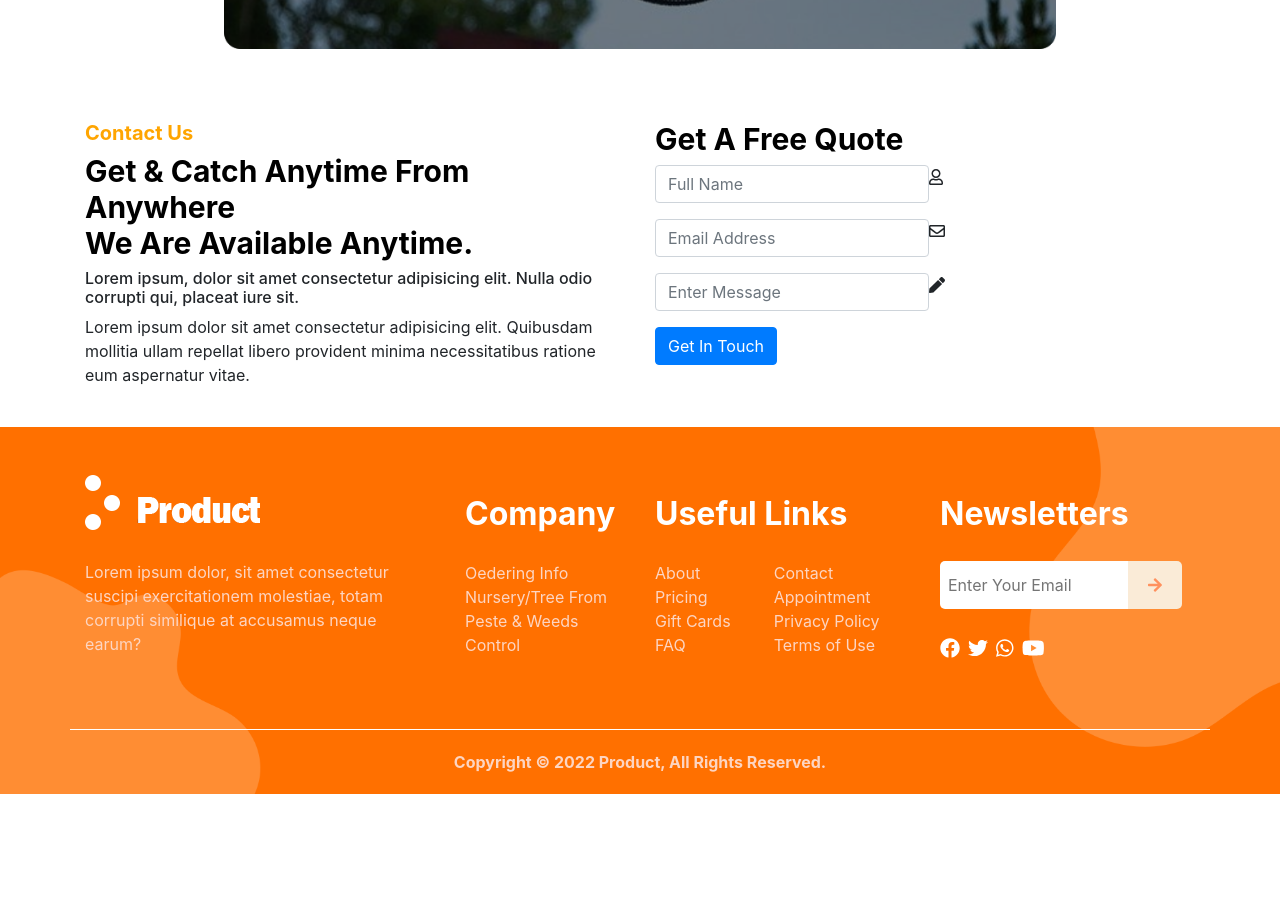
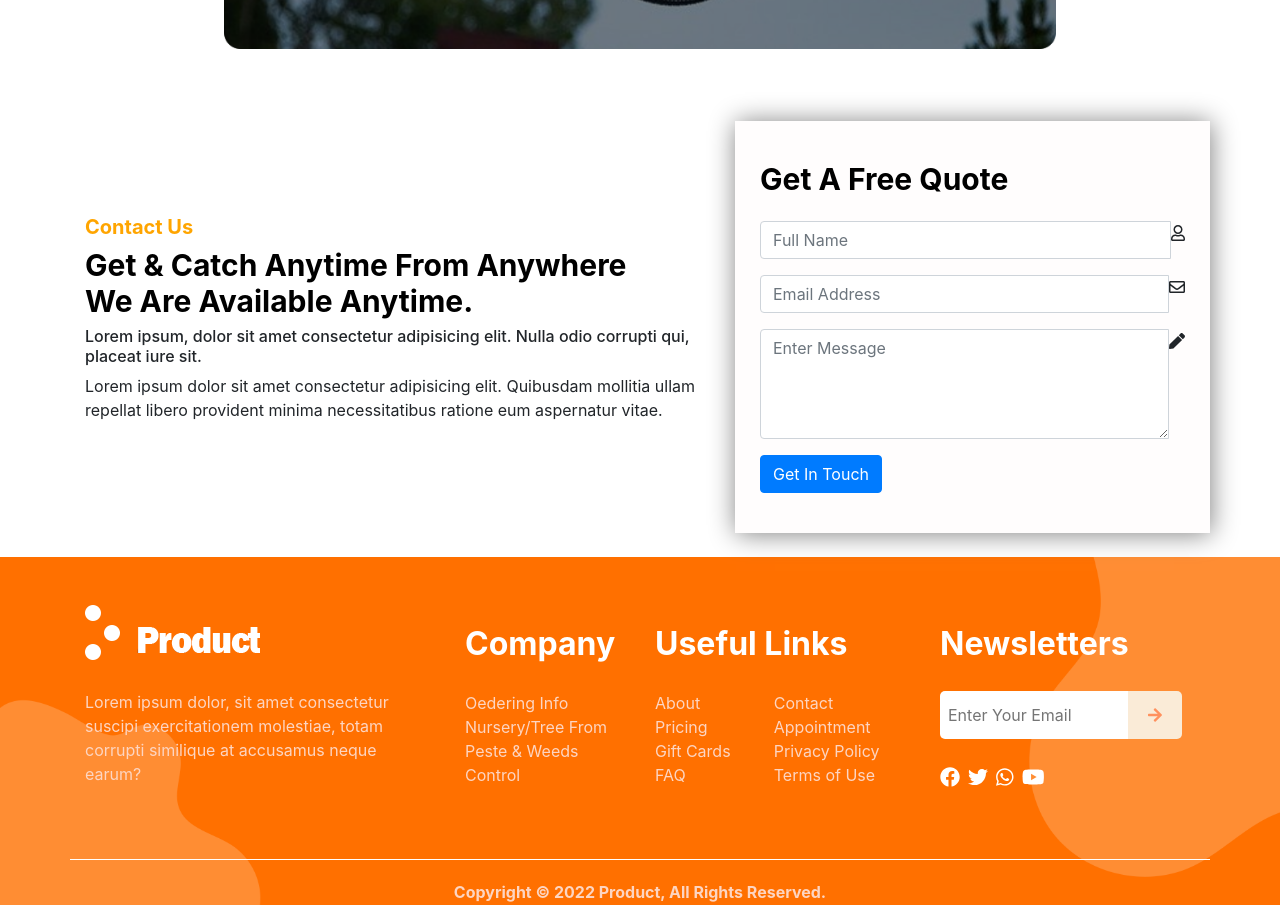
Before and after one commit to mazhars-git/bicycle-lock-app, a React (Create React App) app: page / in a window 1280 px wide. Shown: the part 5480-6385 px from the top of the page. Before the commit the page ends 6274 px from the top, so only its background shows below. Built offline with nearby package versions, Linux system fonts and the light colour scheme.

Commit message:
conatact page update

```diff
--- /dev/null
+++ b/src/components/CSS/Contact.css
@@ -0,0 +1,5 @@
+.contact-form{
+    background-color: rgb(255, 253, 253);
+    box-shadow: 1px 1px 25px gray;
+    padding: 40px 25px;
+}
--- a/src/components/Home/Contact/Contact.js
+++ b/src/components/Home/Contact/Contact.js
@@ -2,35 +2,36 @@ import { faEnvelope, faUser } from '@fortawesome/free-regular-svg-icons';
 import { faPen, faPenSquare } from '@fortawesome/free-solid-svg-icons';
 import { FontAwesomeIcon } from '@fortawesome/react-fontawesome';
 import React from 'react';
+import "../../CSS/Contact.css";
 
 const Contact = () => {
     return (
         <section className="container py-4">
             <div className="row">
-                <div className="col-md-6">
+                <div className="col-md-7 align-self-center">
                     <h5 className='semi-heading'>Contact Us</h5>
                     <h3 className='small-heading'>Get & Catch Anytime From Anywhere <br />We Are Available Anytime.</h3>
                     <h6>Lorem ipsum, dolor sit amet consectetur adipisicing elit. Nulla odio corrupti qui, placeat iure sit.</h6>
                     <p>Lorem ipsum dolor sit amet consectetur adipisicing elit. Quibusdam mollitia ullam repellat libero provident minima necessitatibus ratione eum aspernatur vitae.</p>
                 </div>
-                <div className="col-md-6">
-                    <h2 className="small-heading">Get A Free Quote</h2>
+                <div className="col-md-5 contact-form">
+                    <h2 className="small-heading pb-3">Get A Free Quote</h2>
                     <form>
                         <div className="input-group form-group">
-                            <div className="input-group-prepend">
+                            <div className="input-group">
                                 <input type="text" className="form-control" placeholder="Full Name" />
                                 <span><FontAwesomeIcon icon={faUser} /></span>
                             </div>
                         </div>
                         <div className="input-group form-group">
-                            <div className="input-group-prepend">
+                            <div className="input-group">
                                 <input type="email" className="form-control" placeholder="Email Address" />
                                 <span><FontAwesomeIcon icon={faEnvelope} /></span>
                             </div>
                         </div>
                         <div className="input-group form-group">
-                            <div className="input-group-prepend">
-                                <input type="text" className="form-control" placeholder="Enter Message" />
+                            <div className="input-group">
+                                <textarea rows="4" cols="50" className="form-control" placeholder="Enter Message" />
                                 <span><FontAwesomeIcon icon={faPen} /></span>
                             </div>
                         </div>
```
